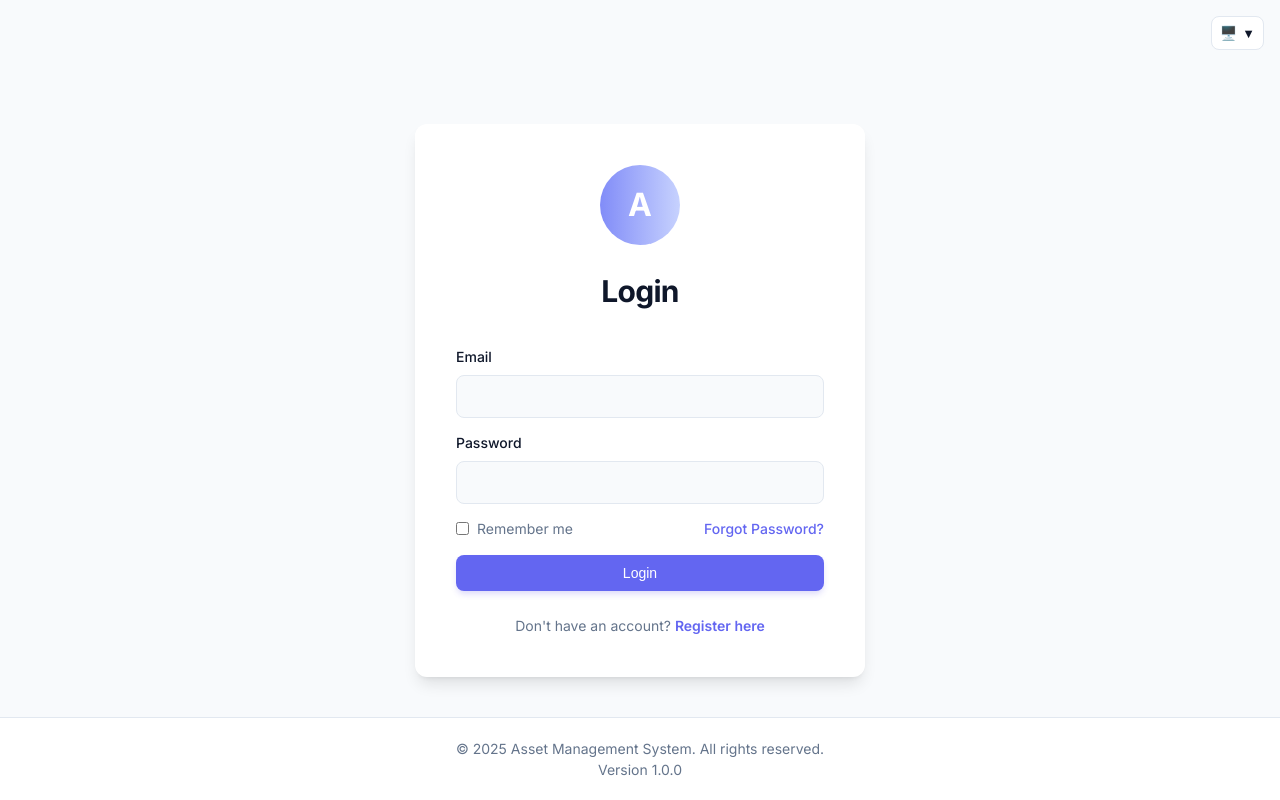
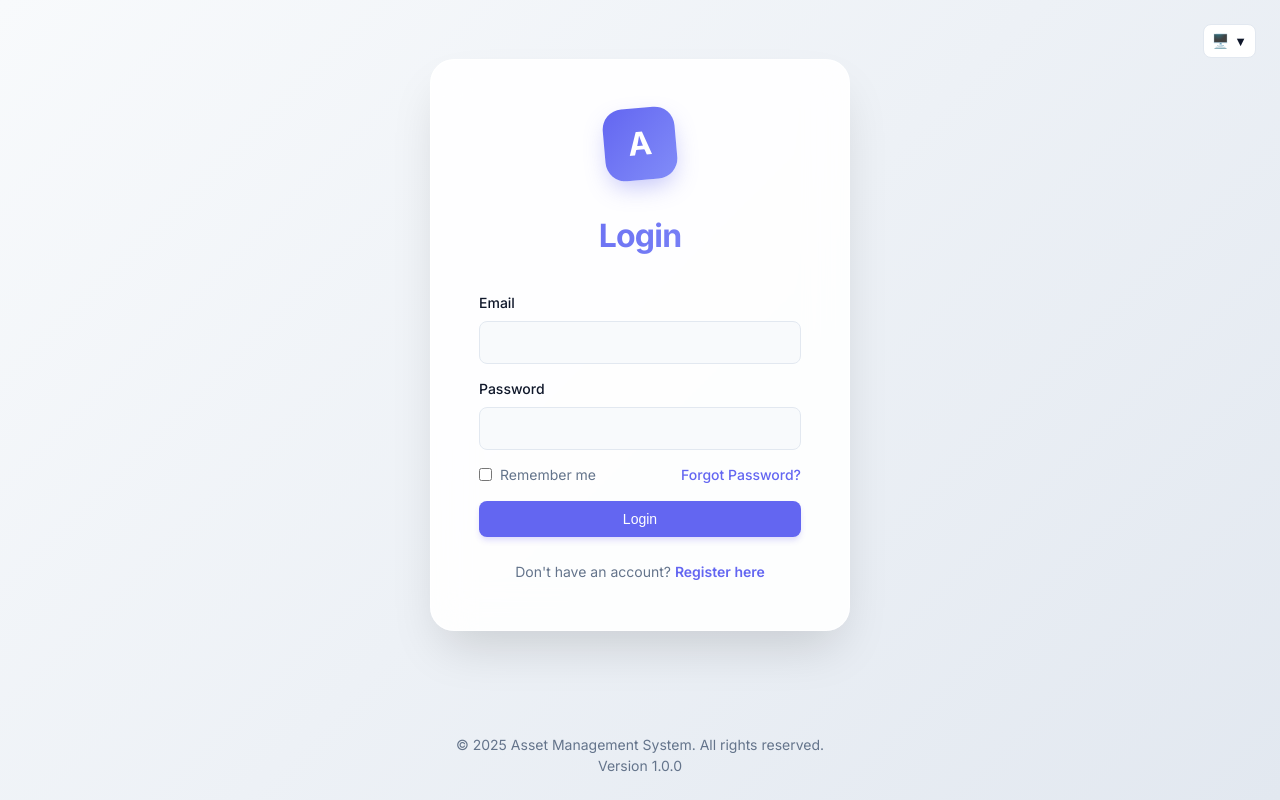
Before and after one commit to parshva213/Asset_Management_System, a React (Create React App) app in the folder frontend/: page /login in a window 1280 px wide. Built offline with nearby package versions, Linux system fonts and the light colour scheme.

Commit message:
updating the css and providing logo

```diff
--- a/frontend/src/App.css
+++ b/frontend/src/App.css
@@ -130,21 +130,46 @@ body {
     display: flex;
     align-items: center;
     justify-content: center;
-    background: var(--background);
+    background: linear-gradient(135deg, #1e1b4b 0%, #312e81 100%);
     padding: 20px;
+    position: relative;
+    overflow: hidden;
 }
+
+.auth-wrapper {
+    min-height: 100vh;
+    display: flex;
+    flex-direction: column;
+    align-items: center;
+    background: linear-gradient(135deg, #f8fafc 0%, #e2e8f0 100%);
+    position: relative;
+    padding: 20px 20px 0 20px; /* Remove bottom padding to let footer sit flush if needed, or keep it */
+}
+
+body.dark .auth-wrapper {
+    background: linear-gradient(135deg, #0f172a 0%, #1e1b4b 100%);
+}
+
 
 .auth-card,
 .role-selection-card {
-    background: var(--panel);
-    backdrop-filter: blur(10px);
-    padding: 2.5rem;
-    border-radius: var(--radius);
-    box-shadow: var(--shadow-lg);
+    background: rgba(255, 255, 255, 0.9);
+    backdrop-filter: blur(20px);
+    padding: 3rem;
+    border-radius: 1.5rem;
+    box-shadow: 0 25px 50px -12px rgba(0, 0, 0, 0.15);
     width: 100%;
-    max-width: 450px;
-    border: 1px solid rgba(255, 255, 255, 0.5);
+    max-width: 420px;
+    border: 1px solid rgba(255, 255, 255, 0.8);
     transition: transform 0.3s ease;
+    z-index: 10;
+    margin: auto; /* Centers the card vertically */
+}
+
+body.dark .auth-card {
+    background: rgba(30, 41, 59, 0.8);
+    border: 1px solid rgba(255, 255, 255, 0.05);
+    box-shadow: 0 25px 50px -12px rgba(0, 0, 0, 0.5);
 }
 
 .role-selection-card {
@@ -155,9 +180,13 @@ body {
     text-align: center;
     margin-bottom: 2rem;
     color: var(--text);
-    font-size: 1.875rem;
-    font-weight: 700;
+    font-size: 2rem;
+    font-weight: 800;
     letter-spacing: -0.025em;
+    background: linear-gradient(to right, var(--primary), #818cf8);
+    -webkit-background-clip: text;
+    background-clip: text;
+    -webkit-text-fill-color: transparent;
 }
 
 .auth-link {
@@ -298,6 +327,24 @@ body.dark .role-option:hover {
 }
 
 /* Footer styling handled in component but layout ensures it sits at bottom */
+.site-footer {
+    text-align: center;
+    padding: 1.25rem 1rem;
+    margin-top: auto;
+    color: var(--text-secondary);
+    font-size: 0.875rem;
+    border-top: 1px solid var(--border-color);
+    background: var(--panel);
+    width: 100%;
+    flex-shrink: 0;
+}
+
+/* Auth Page Footer Override */
+.auth-footer-wrapper .site-footer {
+    background: transparent;
+    border-top: none;
+    padding: 0;
+}
 
 
 
@@ -601,7 +648,72 @@ body.dark input:-webkit-autofill:active {
     outline: none;
     border-color: var(--primary);
     background: var(--bg-primary);
-    box-shadow: 0 0 0 3px rgba(129, 140, 248, 0.2);
+    box-shadow: 0 0 0 4px rgba(99, 102, 241, 0.15);
+}
+
+.w-full {
+    width: 100%;
+}
+
+.auth-logo {
+    width: 72px;
+    height: 72px;
+    border-radius: 20px;
+    background: linear-gradient(135deg, var(--primary), #818cf8);
+    color: white;
+    font-size: 2rem;
+    font-weight: 700;
+    display: flex;
+    align-items: center;
+    justify-content: center;
+    margin: 0 auto 2rem auto;
+    box-shadow: 0 10px 25px -5px rgba(99, 102, 241, 0.4);
+    transform: rotate(-5deg);
+    transition: transform 0.3s ease;
+}
+
+.auth-card:hover .auth-logo {
+    transform: rotate(0deg) scale(1.05);
+}
+
+.theme-toggle-wrapper {
+    position: absolute;
+    top: 1.5rem;
+    right: 1.5rem;
+    z-index: 50;
+}
+
+.auth-footer-wrapper {
+    width: 100%;
+    padding: 1.5rem 0;
+    text-align: center;
+    color: var(--text-secondary);
+    font-size: 0.875rem;
+    margin-top: auto; /* Ensures it stays at bottom if content is short, or pushes down if content is long */
+    position: relative;
+}
+
+.remember-me-label {
+    display: flex;
+    align-items: center;
+    gap: 0.5rem;
+    cursor: pointer;
+    user-select: none;
+    font-size: 0.875rem;
+    color: var(--text-secondary);
+}
+
+.forgot-password-link {
+    font-size: 0.875rem;
+    color: var(--primary);
+    text-decoration: none;
+    font-weight: 500;
+    transition: color 0.2s;
+}
+
+.forgot-password-link:hover {
+    color: var(--primary-hover);
+    text-decoration: underline;
 }
 
 .form-label {
--- a/frontend/src/components/Footer.js
+++ b/frontend/src/components/Footer.js
@@ -1,18 +1,8 @@
 import React from 'react';
 
-const Footer = () => {
+const Footer = ({ className, style }) => {
     return (
-        <footer style={{
-            textAlign: 'center',
-            padding: '1.25rem 1rem 1.25rem 1rem',
-            marginTop: 'auto',
-            color: 'var(--text-secondary)',
-            fontSize: '0.875rem',
-            borderTop: '1px solid var(--border-color)',
-            background: 'var(--panel)',
-            width: '100%',
-            flexShrink: 0
-        }}>
+        <footer className={`site-footer ${className || ''}`} style={style}>
             <p>&copy; {new Date().getFullYear()} Asset Management System. All rights reserved.</p>
             <p>Version 1.0.0</p>
         </footer>
--- a/frontend/src/pages/Login.js
+++ b/frontend/src/pages/Login.js
@@ -51,25 +51,13 @@ const Login = () => {
   }
 
   return (
-    <div className="auth-container" style={{ position: 'relative' }}>
-      <div style={{ position: 'absolute', top: '1rem', right: '1rem' }}>
+    <div className="auth-wrapper">
+      <div className="theme-toggle-wrapper">
           <ThemeToggle />
       </div>
       <div className="auth-card">
         {/* AMS Logo in Circle */}
-        <div style={{
-            width: '80px',
-            height: '80px',
-            borderRadius: '50%',
-            background: 'linear-gradient(to right, #818cf8, #c7d2fe)',
-            color: 'white',
-            fontSize: '2rem',
-            fontWeight: 'bold',
-            display: 'flex',
-            alignItems: 'center',
-            justifyContent: 'center',
-            margin: '0 auto 1.5rem auto'
-        }}>
+        <div className="auth-logo">
             A
         </div>
 
@@ -104,21 +92,21 @@ const Login = () => {
           </div>
 
           <div className="flex-between mb-4">
-              <label className="flex gap-2" style={{ alignItems: 'center', cursor: 'pointer' }}>
+              <label className="remember-me-label">
                   <input
                     type="checkbox"
                     checked={rememberMe}
                     onChange={(e) => setRememberMe(e.target.checked)}
                   />
-                  <span style={{ fontSize: '0.875rem', color: 'var(--text-secondary)' }}>Remember me</span>
+                  <span>Remember me</span>
               </label>
 
-              <Link to="/reset-password" style={{ fontSize: '0.875rem', color: 'var(--primary)', textDecoration: 'none', fontWeight: 500 }}>
+              <Link to="/reset-password" className="forgot-password-link">
                   Forgot Password?
               </Link>
           </div>
 
-          <button type="submit" className="btn btn-primary" style={{ width: "100%" }} disabled={loading}>
+          <button type="submit" className="btn btn-primary w-full" disabled={loading}>
             {loading ? "Logging in..." : "Login"}
           </button>
         </form>
@@ -131,7 +119,7 @@ const Login = () => {
       </div>
 
       {/* Footer for Login Page */}
-      <div style={{ position: 'absolute', bottom: 0, width: '100%' }}>
+      <div className="auth-footer-wrapper">
          <Footer />
       </div>
     </div>
```
Also changed, not shown: frontend/img/logo.png (added).
